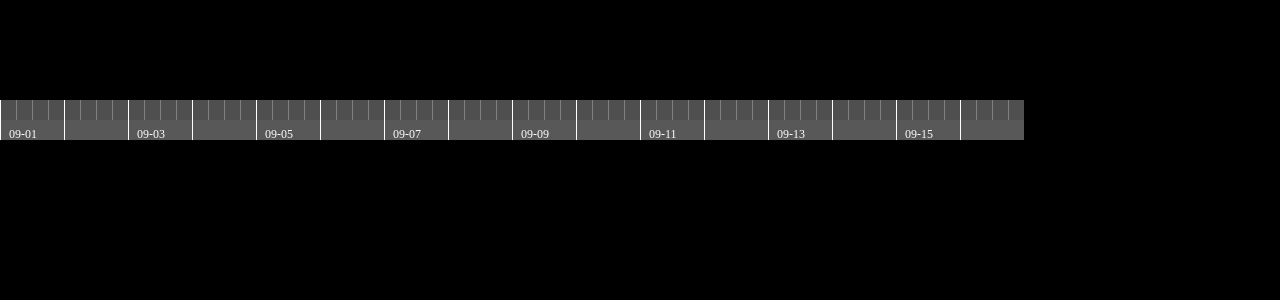
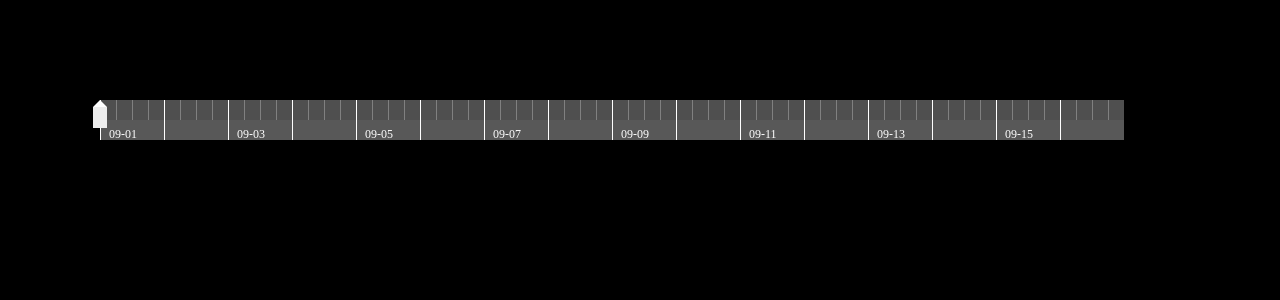
Before and after one commit to newz-max/vue3-date-time-slider, a Vue app: page / in a window 1280 px wide. Shown: the top 300 px of the page. Built offline with nearby package versions, Linux system fonts and the light colour scheme.

Commit message:
完成部分滑块功能

```diff
--- a/example/App.vue
+++ b/example/App.vue
@@ -15,6 +15,7 @@ import { DateTimeSlider } from "../packages";
   width: 100vw;
   height: 100vh;
   padding-top: 100px;
+  padding-left: 100px;
   box-sizing: border-box;
 }
 </style>
--- a/packages/components/DateTimeSlider/DateTimeSlider.vue
+++ b/packages/components/DateTimeSlider/DateTimeSlider.vue
@@ -1,11 +1,10 @@
 <template>
-  <div :class="[`${classPrefix}-popper-container`]"></div>
-
   <div
     :class="[`${classPrefix}-container`]"
     :style="{ '--max-width': maxWidth }"
+    ref="container"
   >
-    <div :class="[`${classPrefix}-container-body`]">
+    <div ref="containerBox" :class="[`${classPrefix}-container-body`]">
       <ScaleBarGroup
         v-for="(groupItem, groupIndex) in currentTypeData"
         :type="props.type"
@@ -24,18 +23,24 @@
         </template>
       </ScaleBarGroup>
     </div>
+
+    <div :class="`${classPrefix}-block-move-bar-container`">
+      <SliderBlock />
+    </div>
   </div>
 </template>
 
 <script lang="ts" setup>
-import { ScaleBar, ScaleBarGroup } from "@/components";
+import { ScaleBar, ScaleBarGroup, SliderBlock } from "@/components";
 import { classPrefix } from "@/components/htmlClass";
 // dayjs
 import dayjs from "dayjs";
 // utils
 import { generateSliderData } from "@/utils";
-import { computed } from "vue";
+import { computed, nextTick, onMounted, provide, ref } from "vue";
 import { convertDataList } from "./utils";
+// provide
+import { containerBoxKey, containerKey, offsetsKey } from "./injectProvide";
 
 interface DateTimeSliderProps {
   /**
@@ -95,11 +100,9 @@ const dateList = computed(() => {
   const res = generateSliderData(startDate.value, endDate.value);
   return res;
 });
-console.log(dateList.value, "dateList");
 
 const currentTypeData = computed(() => {
   const res = convertDataList(props.type, dateList.value);
-  console.log(res, "res");
 
   return res;
 });
@@ -113,25 +116,70 @@ const textVisible = computed(() => {
     return true;
   };
 });
+
+/** 最大容器标签 */
+const container = ref<HTMLDivElement>();
+/** 刻度组容器盒子 */
+const containerBox = ref<HTMLDivElement>();
+
+const scaleBarOffsets = ref<number[]>([]);
+provide(offsetsKey, { scaleBarOffsets });
+provide(containerKey, { container });
+provide(containerBoxKey, { containerBox });
+
+onMounted(() => {
+  nextTick(() => {
+    const scaleGroupBox = document.querySelectorAll(
+      ".v3date-time-slider-scale-group-box"
+    ) as NodeListOf<HTMLDivElement>;
+    const offsets = Array.from(scaleGroupBox).reduce((prev: number[], item) => {
+      const scaleBars = item.children as unknown as NodeListOf<HTMLDivElement>;
+      const groupLeft = item.parentElement?.offsetLeft;
+
+      Array.from(scaleBars).forEach((scaleItem) => {
+        const offset = scaleItem.offsetLeft + groupLeft;
+        prev.push(offset);
+      });
+      return prev;
+    }, []);
+
+    scaleBarOffsets.value = offsets;
+  });
+});
 </script>
 
 <style lang="scss" scoped>
 .v3date-time-slider-container {
+  div {
+    user-select: none;
+  }
   display: flex;
   --max-width: 80vw;
   max-width: var(--max-width);
   background-color: white;
   height: 40px;
+  position: relative;
 }
 .v3date-time-slider-container-body {
   width: auto;
   overflow-x: auto;
   display: flex;
   overflow-y: hidden;
+  position: relative;
   // border-right: 1px solid white;
   &::-webkit-scrollbar {
     display: none;
     // height: 0;
   }
 }
+
+.v3date-time-slider-block-move-bar-container {
+  position: absolute;
+  top: 0;
+  left: 0;
+  width: 100%;
+  height: 0;
+  box-sizing: border-box;
+  z-index: 20;
+}
 </style>
--- a/packages/components/DateTimeSlider/index.ts
+++ b/packages/components/DateTimeSlider/index.ts
@@ -1,5 +1,6 @@
 import DateTimeSlider from "./DateTimeSlider.vue";
 export * from "./props";
 export * from "./utils";
+export * from "./injectProvide";
 
 export { DateTimeSlider };
--- /dev/null
+++ b/packages/components/DateTimeSlider/injectProvide.ts
@@ -0,0 +1,13 @@
+import { InjectionKey, Ref } from "vue";
+
+export const offsetsKey = Symbol("offsetsKey") as InjectionKey<{
+  scaleBarOffsets: Ref<number[]>;
+}>;
+
+export const containerKey = Symbol("containerKey") as InjectionKey<{
+  container: Ref<HTMLDivElement | undefined>;
+}>;
+
+export const containerBoxKey = Symbol("containerBoxKey") as InjectionKey<{
+  containerBox: Ref<HTMLDivElement | undefined>;
+}>;
--- a/packages/components/ScaleBar/ScaleBar.vue
+++ b/packages/components/ScaleBar/ScaleBar.vue
@@ -1,5 +1,9 @@
 <template>
-  <div ref="scaleBarRef" :class="[classByType, `${classPrefix}-scale-bar`]">
+  <div
+    scale-bar
+    ref="scaleBarRef"
+    :class="[classByType, `${classPrefix}-scale-bar`]"
+  >
     <div
       :id="`${classPrefix}-scale-label`"
       ref="scaleLabelRef"
@@ -45,7 +49,7 @@ const scaleLabel = computed(() => {
 /** 提示内容标签 */
 const scaleLabelRef = ref<HTMLDivElement>();
 
-/** 箭头做偏移量 */
+/** 箭头左偏移量 */
 const arrowLeft = computed(() => {
   const res = -(scaleBarRef.value?.offsetWidth || 0) / 2 - 1;
   return res;
@@ -55,7 +59,6 @@ const arrowLeft = computed(() => {
 const usePopperRes = ref<UsePopperReturnType>();
 
 usePopper(scaleBarRef, scaleLabelRef).then((res) => {
-  console.log(res);
   usePopperRes.value = res;
 });
 
@@ -66,8 +69,20 @@ const getScaleVal = () => {
   return res;
 };
 
+/** 获取该刻度定位值 */
+const getScalePosition = () => {
+  const offsetLeft = scaleBarRef.value?.offsetLeft || null;
+  console.log(offsetLeft, "offsetLeft");
+  return offsetLeft;
+};
+
+onMounted(() => {
+  console.log(333);
+});
+
 defineExpose({
   getScaleVal,
+  getScalePosition,
 });
 </script>
 
--- a/packages/components/SliderBlock/SliderBlock.vue
+++ b/packages/components/SliderBlock/SliderBlock.vue
@@ -1,9 +1,129 @@
 <template>
   <!-- 滑动条上的滑块 -->
+  <div
+    ref="blockRef"
+    @mousedown="handleMouseDown"
+    :class="[`${classPrefix}-block-container`]"
+  >
+    <div :class="[`${classPrefix}-block`]"></div>
+  </div>
 </template>
 
 <script lang="ts" setup>
-import { reactive, ref } from "vue";
+import {
+  computed,
+  inject,
+  onBeforeUnmount,
+  onMounted,
+  ref,
+  watchEffect,
+} from "vue";
+import { classPrefix } from "../htmlClass";
+import { containerBoxKey, containerKey, offsetsKey } from "..";
+import { baseLeftOffset } from "./utils";
+
+const { scaleBarOffsets } = inject(offsetsKey, { scaleBarOffsets: ref([]) });
+const { container } = inject(containerKey, {
+  container: ref<HTMLDivElement>(),
+});
+const { containerBox } = inject(containerBoxKey, {
+  containerBox: ref<HTMLDivElement>(),
+});
+
+/** 容器的宽度 */
+const containerMaxWidth = computed(() => {
+  const res = container.value?.clientWidth || 0;
+  return res;
+});
+
+/** 是否在滑块上点击鼠标 */
+const isMouseDown = ref(false);
+/** 处理鼠标在滑块上按下 */
+const handleMouseDown = (e: MouseEvent) => {
+  isMouseDown.value = true;
+
+  clickPosition.value =
+    e.clientX - ((blockRef.value?.offsetLeft || baseLeftOffset) + 7 || 0);
+};
+
+/** 滑块 div */
+const blockRef = ref<HTMLDivElement>();
+
+/** 在滑块上按下时的 x 偏移量（已经过计算） */
+const clickPosition = ref(0);
+/** 处理鼠标移动中 */
+const handleMouseMove = (e: MouseEvent) => {
+  if (isMouseDown.value) {
+    const { clientX } = e;
+    const x = clientX - clickPosition.value;
+
+    /** 得到滑块应在的刻度位置 */
+    const scalePosition =
+      scaleBarOffsets.value.find((item, index) => {
+        const nextScaleOffset = scaleBarOffsets.value[index + 1];
+
+        if (nextScaleOffset !== undefined) {
+          return x >= item && x < nextScaleOffset;
+        } else {
+          return x >= item;
+        }
+      }) || 0;
+
+    const flag = scalePosition > containerMaxWidth.value;
+    if (flag) {
+      containerBox.value?.scrollTo({
+        left: containerBox.value?.scrollLeft + scaleBarOffsets.value[1],
+      });
+    } else {
+      blockRef.value?.setAttribute(
+        "style",
+        `left : ${scalePosition + baseLeftOffset}px`
+      );
+    }
+  }
+};
+
+/** 处理鼠标从滑块抬起 */
+const handleMouseUp = () => {
+  isMouseDown.value = false;
+  console.log(22);
+};
+
+onMounted(() => {
+  document.removeEventListener("mouseup", handleMouseUp);
+  document.removeEventListener("mousemove", handleMouseMove);
+  document.addEventListener("mouseup", handleMouseUp);
+  document.addEventListener("mousemove", handleMouseMove);
+});
+
+onBeforeUnmount(() => {
+  document.removeEventListener("mousemove", handleMouseMove);
+  document.removeEventListener("mouseup", handleMouseUp);
+});
 </script>
 
-<style lang="scss" scoped></style>
+<style lang="scss" scoped>
+.v3date-time-slider-block-container {
+  cursor: pointer;
+  position: absolute;
+  top: 6.5px;
+  left: -7px;
+  .v3date-time-slider-block {
+    width: 14px;
+    height: 21px;
+    background: #ededed;
+    &::before {
+      content: "";
+      width: 0;
+      height: 0;
+      border-top-width: 0;
+      border-left: 7px solid transparent;
+      border-right: 7px solid transparent;
+      border-bottom: 7px solid white;
+      position: absolute;
+      top: -7px;
+      left: 0;
+    }
+  }
+}
+</style>
--- /dev/null
+++ b/packages/components/SliderBlock/utils/index.ts
@@ -0,0 +1 @@
+export * from "./setPosition";
--- /dev/null
+++ b/packages/components/SliderBlock/utils/setPosition.ts
@@ -0,0 +1,12 @@
+import { Ref } from "vue";
+
+/** 基础左偏移量 */
+export const baseLeftOffset = -7;
+/** 设定指定 block 的位置 */
+export const setPosition = (
+  blockRef: Ref<HTMLDivElement>,
+  position: number
+) => {
+  const left = position + baseLeftOffset;
+  blockRef.value.setAttribute("style", `left : ${left}px`);
+};
```
